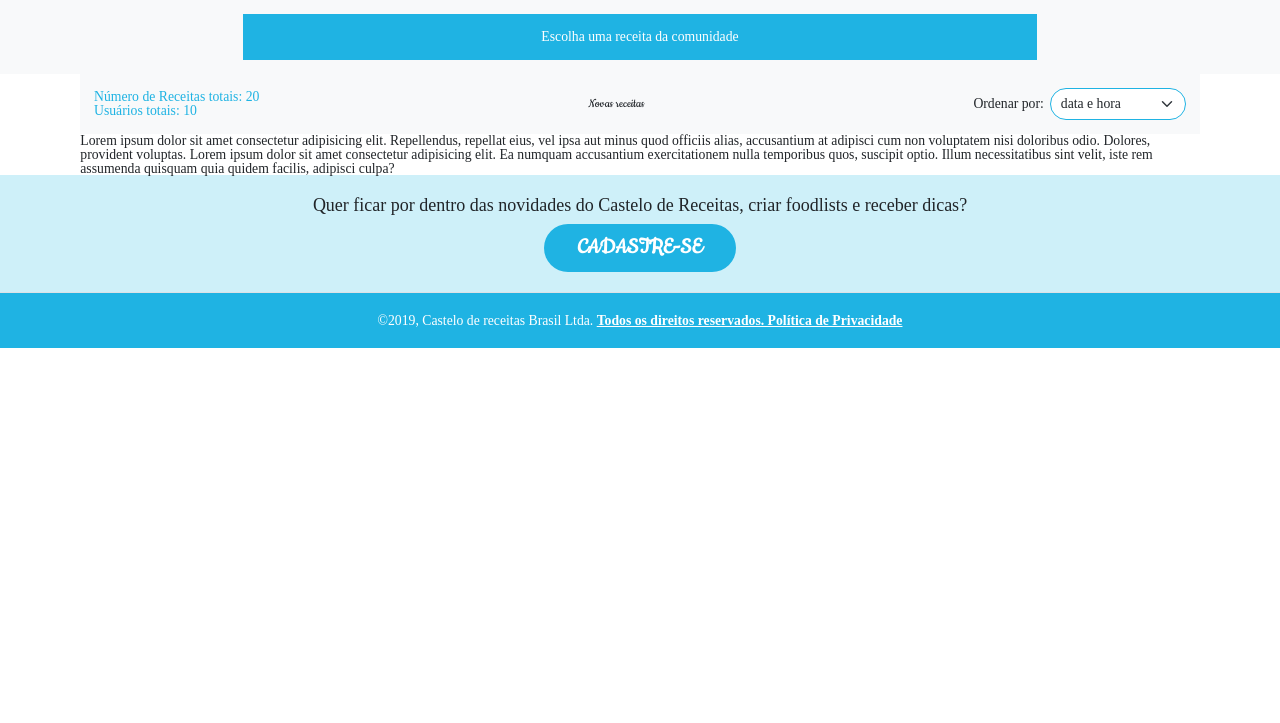
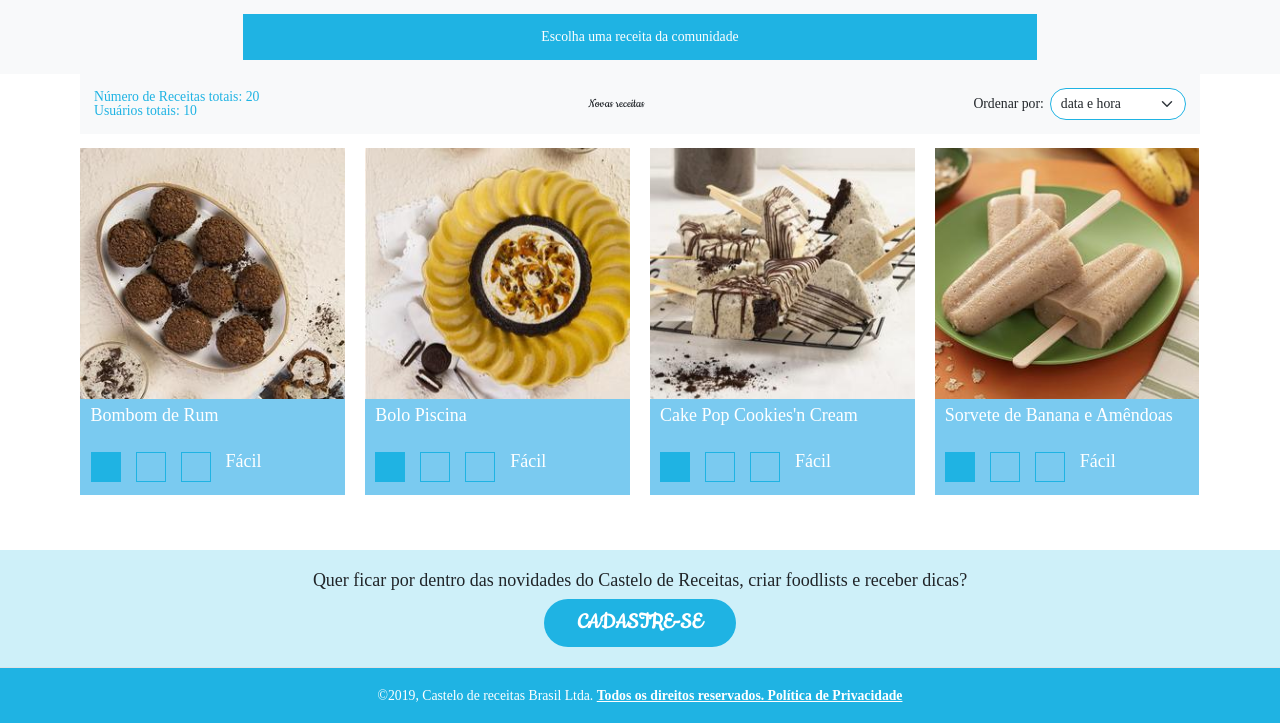
Before and after one commit to klsio22/castelo-de-receitas, a website built with Parcel: page src/home.html in a window 1280 px wide. Shown: the part 106-829 px from the top of the page. Before the commit the page ends 800 px from the top, so only its background shows below. Built offline with nearby package versions, Linux system fonts and the light colour scheme.

Commit message:
Created recipes collection

```diff
--- /dev/null
+++ b/assets/libraries/swipe-library.js
@@ -0,0 +1,9 @@
+const swiper = new Swiper(".list-recipes", {
+  slidesPerView: 4,
+  spaceBetween: 20,
+  freeMode: false,
+  loop: true,
+  pagination: {
+    clickable: true,
+  },
+});
--- a/assets/resources/styles/home/home.scss
+++ b/assets/resources/styles/home/home.scss
@@ -3,8 +3,15 @@ main {
     display: flex;
     justify-content: space-between;
     align-items: center;
+    margin-bottom: 1rem;
+
     .numbers-page {
       color: #1fb3e3;
+
+      p {
+        display: block;
+        margin: 0;
+      }
     }
 
     .title {
@@ -24,4 +31,56 @@ main {
       }
     }
   }
+
+  .swiper {
+    width: 100%;
+    height: 100%;
+
+    .swiper-slide {
+      font-size: 18px;
+      background: #fff;
+
+      /* Center slide text vertically */
+      display: flex;
+      justify-content: center;
+      align-items: center;
+      flex-direction: column;
+      margin-bottom: 4rem;
+
+      .previous-recipe {
+        background-color: #7acaf0 !important;
+        width: 100%;
+
+        .title-recipe {
+          margin: 0.5rem 0 2rem;
+        }
+
+        .level-recipe {
+          display: flex;
+          justify-content: space-between;
+          width: 70%;
+          padding-bottom: 1rem;
+
+          .squere {
+            width: 30px;
+            height: 30px;
+            background-color: rgba(255, 255, 255, 0);
+            border-radius: 0;
+            border: 1px solid #1fb3e3;
+          }
+
+          .squere:first-child {
+            background-color: #1fb3e3;
+          }
+        }
+      }
+
+      img {
+        display: block;
+        width: 100%;
+        height: 100%;
+        object-fit: cover;
+      }
+    }
+  }
 }
--- a/src/home.html
+++ b/src/home.html
@@ -33,6 +33,12 @@
       rel="stylesheet"
       integrity="sha384-1BmE4kWBq78iYhFldvKuhfTAU6auU8tT94WrHftjDbrCEXSU1oBoqyl2QvZ6jIW3"
       crossorigin="anonymous"
+    />
+
+    <!-- Link Swiper's CSS -->
+    <link
+      rel="stylesheet"
+      href="https://unpkg.com/swiper/swiper-bundle.min.css"
     />
 
     <!-- CSS created -->
@@ -111,13 +117,60 @@
             </select>
           </div>
         </header>
-        Lorem ipsum dolor sit amet consectetur adipisicing elit. Repellendus,
-        repellat eius, vel ipsa aut minus quod officiis alias, accusantium at
-        adipisci cum non voluptatem nisi doloribus odio. Dolores, provident
-        voluptas. Lorem ipsum dolor sit amet consectetur adipisicing elit. Ea
-        numquam accusantium exercitationem nulla temporibus quos, suscipit
-        optio. Illum necessitatibus sint velit, iste rem assumenda quisquam quia
-        quidem facilis, adipisci culpa?
+
+        <div class="swiper list-recipes">
+          <div class="swiper-wrapper">
+            <div class="swiper-slide">
+              <img src="/public/01.jpg" alt="Bombom de Rum" />
+              <div class="container text-white previous-recipe">
+                <h6 class="title-recipe">Bombom de Rum</h6>
+                <div class="level-recipe" id="level-recipe">
+                  <div class="squere"></div>
+                  <div class="squere"></div>
+                  <div class="squere"></div>
+                  <span class="level" id="leuvel">Fácil</span>
+                </div>
+              </div>
+            </div>
+            <div class="swiper-slide">
+              <img src="/public/02.jpg" alt="Bolo Piscina" />
+              <div class="container text-white previous-recipe">
+                <h6 class="title-recipe">Bolo Piscina</h6>
+                <div class="level-recipe" id="level-recipe">
+                  <div class="squere"></div>
+                  <div class="squere"></div>
+                  <div class="squere"></div>
+                  <span class="level" id="leuvel">Fácil</span>
+                </div>
+              </div>
+            </div>
+            <div class="swiper-slide">
+              <img src="/public/03.jpg" alt="Cake Pop Cookies'n Cream" />
+              <div class="container text-white previous-recipe">
+                <h6 class="title-recipe">Cake Pop Cookies'n Cream</h6>
+                <div class="level-recipe" id="level-recipe">
+                  <div class="squere"></div>
+                  <div class="squere"></div>
+                  <div class="squere"></div>
+                  <span class="level" id="leuvel">Fácil</span>
+                </div>
+              </div>
+            </div>
+            <div class="swiper-slide">
+              <img src="/public/04.jpg" alt="Sorvete de Banana e Amêndoas" />
+              <div class="container text-white previous-recipe">
+                <h6 class="title-recipe">Sorvete de Banana e Amêndoas</h6>
+                <div class="level-recipe" id="level-recipe">
+                  <div class="squere"></div>
+                  <div class="squere"></div>
+                  <div class="squere"></div>
+                  <span class="level" id="leuvel">Fácil</span>
+                </div>
+              </div>
+            </div>
+          </div>
+          <div class="swiper-pagination"></div>
+        </div>
       </div>
     </main>
 
@@ -166,5 +219,8 @@
       integrity="sha384-QJHtvGhmr9XOIpI6YVutG+2QOK9T+ZnN4kzFN1RtK3zEFEIsxhlmWl5/YESvpZ13"
       crossorigin="anonymous"
     ></script>
+
+    <script src="https://unpkg.com/swiper/swiper-bundle.min.js"></script>
+    <script src="/assets/libraries/swipe-library.js"></script>
   </body>
 </html>
```
Also changed, not shown: package.json (added, +10 -0 lines), assets/resources/styles/home/home.css, public/01.jpg (added), public/02.jpg (added), public/03.jpg (added), public/04.jpg (added), 1 other file.
